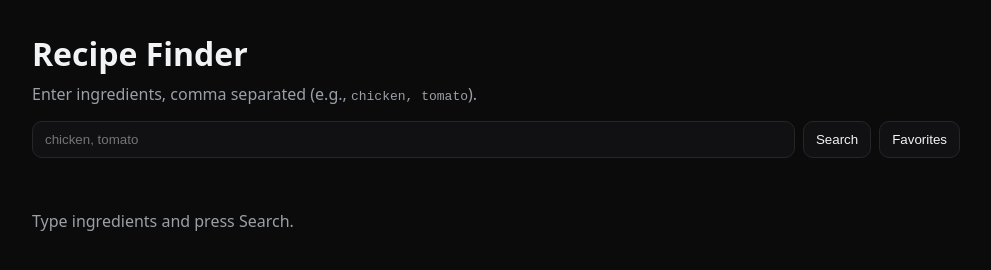
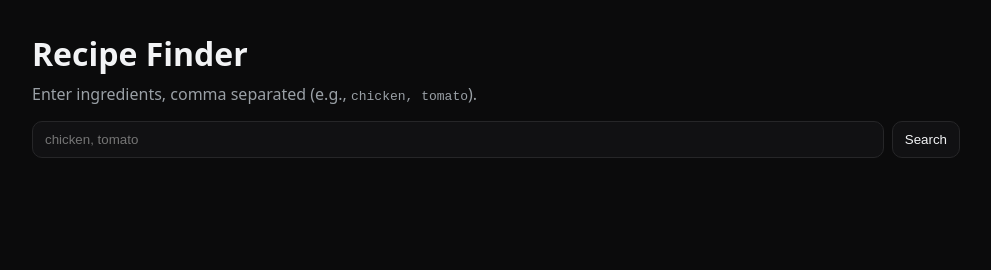
Before and after one commit to AdamZh1/RecipeFinder, a website: page index.html in a window 1280 px wide. Shown: the whole page, without its empty margins (144-1135 px from the left). Drawn offline with Linux system fonts and the light colour scheme.

Commit message:
removed favs button

```diff
--- a/index.html
+++ b/index.html
@@ -14,7 +14,7 @@
     <form id="search-form" class="search" autocomplete="off">
       <input id="ingredients-input" type="text" placeholder="chicken, tomato" />
       <button type="submit">Search</button>
-      <button id="favorites-btn" type="button">Favorites</button>
+      <!-- <button id="favorites-btn" type="button">Favorites</button> -->
     </form>
   </header>
 
--- a/script.js
+++ b/script.js
@@ -6,7 +6,7 @@ const form = document.getElementById("search-form");
 const input = document.getElementById("ingredients-input");
 const resultsEl = document.getElementById("results");
 const statusEl = document.getElementById("status");
-const favsBtn = document.getElementById("favorites-btn");
+//const favsBtn = document.getElementById("favorites-btn");
 
 //Modal
 const modal = document.getElementById("modal");
```
